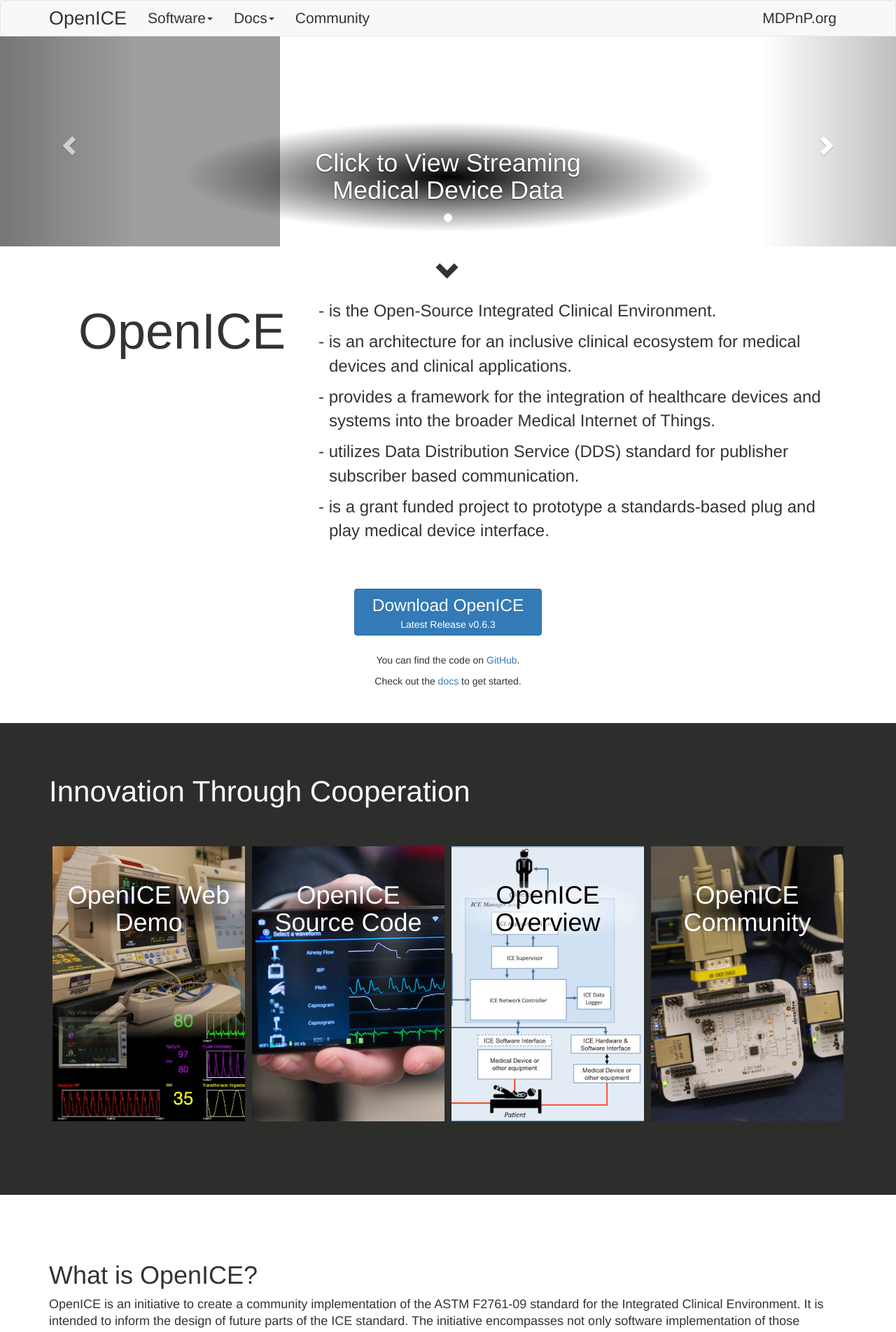
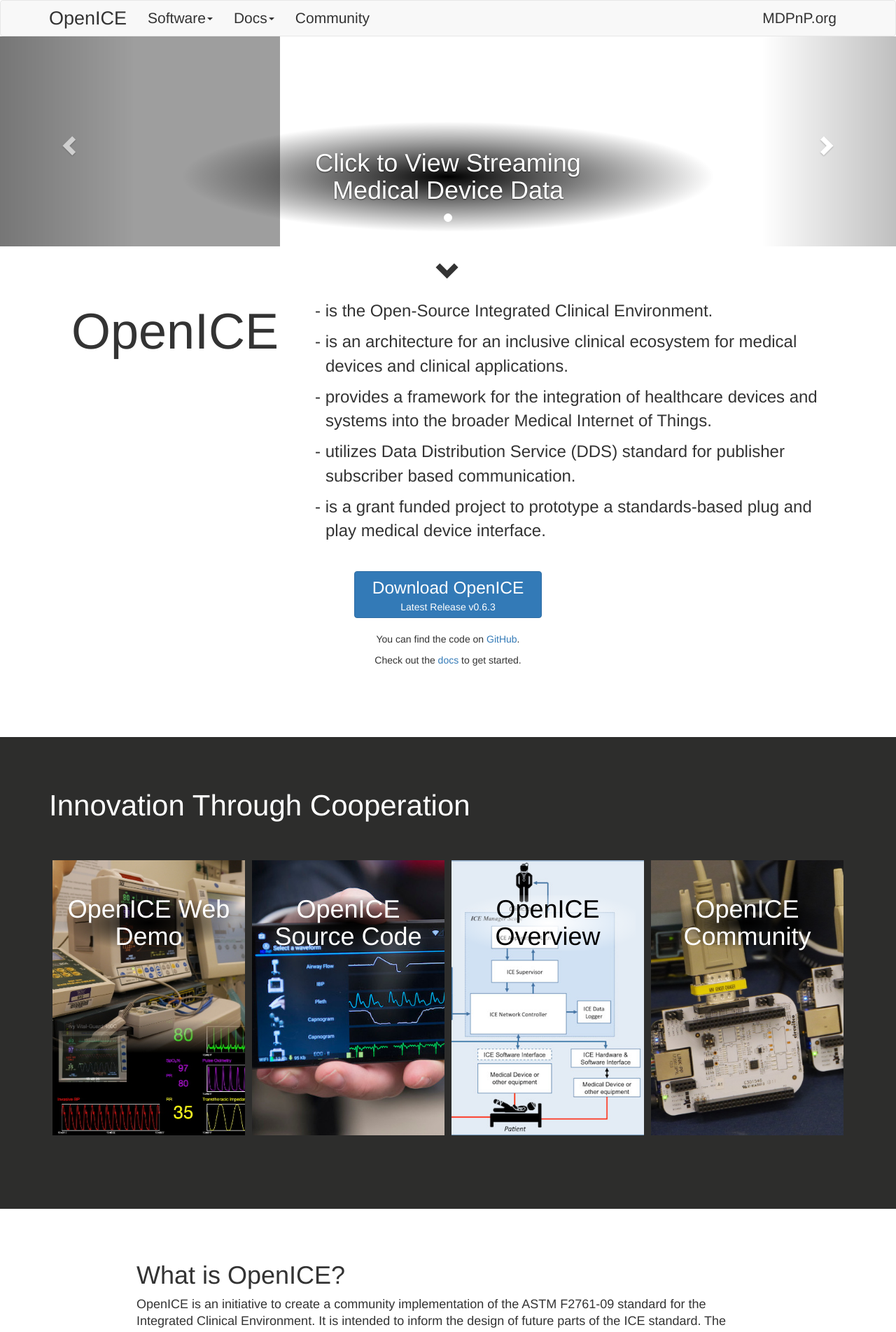
Before and after one commit to jeffplourde/openice, a Jekyll site: the page built from index.html, in a window 1280 px wide. Shown: the top 1903 px of the page at 70% size. Built offline with Jekyll 4.4.1, drawn with Linux system fonts in a browser that asks for light colours; nearby versions of some CDN libraries; library files that are not in the unit come from our copies.

Commit message:
removed the table of links and replaced with a bootstrap grid of links; changed the width of several sections by changing section class from landing-container to page-container; cleaned the html of "landing-text" section up a bit including renaming css around the download button

```diff
--- a/css/custom-style.css
+++ b/css/custom-style.css
@@ -189,17 +189,17 @@ body {
   }
 }
 
-.btn-download {
-  padding: 5px 25px;
-}
-.btn-container-center {
+.download-btn__container {
   margin: 25px auto;
   text-align: center;
 }
-.btn-title {
+.download-btn {
+  padding: 5px 25px;
+}
+.download-btn__title {
   font-size: 1.75em;
 }
-.btn-subtitle {
+.download-btn__subtitle {
   font-weight: 350;
 }
 
@@ -223,32 +223,32 @@ body {
 }
 #landing-text-container {
   overflow: auto;
-  margin-bottom: 50px;
+  margin-bottom: 75px;
 }
-#landing-text-title {
+.landing-text-title {
   font-weight: 300;
   text-align: center;
   font-size: 72px;
 }
-#landing-text-caption li {
+.landing-text-caption li {
   font-weight: 300;
   font-size: 24px;
   padding: 5px;
   text-indent: -15px;
 }
-#landing-text-chevron {
+.landing-text-chevron {
   font-size: 2.5em;
   margin-top: 15px;
   margin-bottom: 5px;
   text-align: center;
 }
 @media (max-width: 768px) {
-  #landing-text-title {
+  .landing-text-title {
     font-size: 36px;
   }
 }
 @media (min-width: 768px) {
-  #landing-text-title {
+  .landing-text-title {
     font-size: 72px;
   }
 }
@@ -488,18 +488,31 @@ body {
   }
 }
 
-.section-software {
+.link-list {
   margin-top: 75px;
-  margin-bottom: 45px;
+  margin-bottom: 65px;
 }
-.section-software th {
+.link-list__row {
+  padding: 8px;
+  line-height: 1.4285;
+  vertical-align: top;
+  border-top: 1px solid #ddd;
+}
+.link-list__row:hover {
+  background-color: #f5f5f5;
+}
+.link-list__title {
   font-size: 24px;
-  margin-top: 20px;
-  margin-bottom: 10px;
+  margin: 3px 0;
   font-weight: 500;
   line-height: 1.1;
+  padding-left: 15px;
+  padding-right: 15px;
 }
-.software-link {
+.link-list__description {
+  line-height: 1.4285;
+}
+.link-list__link-btn-holder {
   text-align: center;
 }
 
--- a/index.html
+++ b/index.html
@@ -37,14 +37,11 @@ title: OpenICE
 </section>
 
 
-<div id="landing-text-container" class="landing-container section-landing-text">
-  <div id="landing-text-chevron">
-    <span class="glyphicon glyphicon-chevron-down"></span>
-  </div>
-  <div id="landing-text-title" class="col-lg-4">
-    <span>OpenICE</span>
-  </div>
-  <div id="landing-text-caption" class="col-lg-8">
+<div id="landing-text-container" class="landing-container">
+  <div class="landing-text-chevron"><span class="glyphicon glyphicon-chevron-down"></span></div>
+  <div class="row">
+    <div class="landing-text-title col-lg-4"><span>OpenICE</span></div>
+    <div class="landing-text-caption col-lg-8">
       <ul class="list-unstyled">
         <li>- is the Open-Source Integrated Clinical Environment.</li>
         <li>- is an architecture for an inclusive clinical ecosystem for medical devices and clinical applications.</li>
@@ -54,19 +51,19 @@ title: OpenICE
       </ul>
     </div>
   </div>
-<div class="btn-container-center">
-  <a class="btn btn-primary btn-download" href="https://github.com/mdpnp/mdpnp/releases/latest" target="_blank">
-    <span class="btn-title">Download OpenICE</span>
+  <div class="download-btn__container">
+    <a class="btn btn-primary download-btn" href="https://github.com/mdpnp/mdpnp/releases/latest" target="_blank">
+      <span class="download-btn__title">Download OpenICE</span>
       <br />
-    <span class="btn-subtitle">Latest Release v{{ site.openice-version }}</span>
+      <span class="download-btn__subtitle">Latest Release v{{ site.openice-version }}</span>
     </a>
-</div>
     <div class="text-center">
+      <br />
       <p>You can find the code on <a href="https://github.com/mdpnp/mdpnp">GitHub</a>.</p>
       <p>Check out the <a href="{{site.url}}/docs/1_overview.html">docs</a> to get started.</p>
     </div>
-<br />
-<br />
+  </div>
+</div>
 
 
 <section class="section-landing-link">
@@ -103,7 +100,7 @@ title: OpenICE
 
 
 <section class="section-whatis">
-  <div class="landing-container">
+  <div class="page-container">
     <h1>What is OpenICE?</h1>
     <h4 style="font-weight: 300; line-height: 1.35">OpenICE is an initiative to create a community implementation of the ASTM F2761-09 standard for the Integrated Clinical Environment. It is intended to inform the design of future parts of the ICE standard. The initiative encompasses not only software implementation of those functionalities described in the standard but also an architecture for a wider clinical ecosystem that incorporates seamless connectivity to increase patient safety. OpenICE seeks to provide a framework for the inclusion of healthcare devices and systems into the broader Internet of Things and Industrial Internet efforts.</h4>
     <br>
@@ -132,233 +129,199 @@ title: OpenICE
 
 
 
-<div class="page-container section-software">
-  <table class="table table-hover">
-
-    <tr><th>OpenICE Web Apps</th></tr>
-    <tr>
-      <td>
+<section class="page-container link-list">
+  <h1>Links and Resources</h1>
+  <br>
+  <div class="row link-list__row"><h3 class="link-list__title">OpenICE Web Apps</h3></div>
+  <div class="row link-list__row">
     <div class="col-md-4 col-sm-6 col-xs-12">
-          <div class="software-link">
-            <a class="btn btn-lg btn-primary btn-block" href="./demo.html" role="button">View the Web Demo</a>
+      <div class="link-list__link-btn-holder">
+        <a class="btn btn-lg btn-primary btn-block" href="./demo.html">View the Web Demo</a>
       </div>
     </div>
     <div class="col-md-8 col-sm-6 col-xs-12">
-          <p>To view the OpenICE web demonstration, click <a href="./demo.html">here</a>. The web demo is a tool that allows the web browser to view data in the medical device lab network in Cambridge, MA.</p>
+      <p class="link-list__description">To view the OpenICE web demonstration, click <a href="./demo.html">here</a>. The web demo is a tool that allows the web browser to view data in the medical device lab network in Cambridge, MA.</p>
     </div>
-      </td>
-    </tr>
-    <tr>
-      <td>
+  </div>
+  <div class="row link-list__row">
     <div class="col-md-4 col-sm-6 col-xs-12">
-          <div class="software-link">
-            <a class="btn btn-lg btn-primary btn-block" href="./diagnostics.html" role="button">View the Diagnostics Page</a>
+      <div class="link-list__link-btn-holder">
+        <a class="btn btn-lg btn-primary btn-block" href="./diagnostics.html">View the Diagnostics Page</a>
       </div>
     </div>
     <div class="col-md-8 col-sm-6 col-xs-12">
-          <p>The OpenICE diagnostic page is a tool that subscribes to and displays all the data in the medical device lab network. This data is what an application or device has access to when it is a participant in OpenICE.</p>
+      <p class="link-list__description">The OpenICE diagnostic page is a tool that subscribes to and displays all the data in the medical device lab network. This data is what an application or device has access to when it is a participant in OpenICE.</p>
     </div>
-      </td>
-    </tr>
+  </div>
 
 
 
-    <tr><th>Downloads</th></tr>
-    <tr>
-      <td>
+  <div class="row link-list__row"><h3 class="link-list__title">Downloads</h3></div>
+  <div class="row link-list__row">
     <div class="col-md-4 col-sm-6 col-xs-12">
-          <div class="software-link">
+      <div class="link-list__link-btn-holder">
         <a class="btn btn-lg btn-primary btn-block" href="https://github.com/mdpnp/mdpnp/releases/latest" target="_blank">Download OpenICE</a>
       </div>
     </div>
     <div class="col-md-8 col-sm-6 col-xs-12">
-          <p>The OpenICE Demo Apps Software is a application for PC, Mac and Linux that contains an OpenICE application supervisor, device adapters and device simulators. The demo application supervisor comes with a sample PCA infusion safety application, simulated medical device controller, a x-ray / ventilator synchronization demo and vital signs visualization application. Follow the link and press the big one-click download button to run the pre-built, hassle-free application.</p>
+      <p class="link-list__description">The OpenICE Demo Apps Software is a application for PC, Mac and Linux that contains an OpenICE application supervisor, device adapters and device simulators. The demo application supervisor comes with a sample PCA infusion safety application, simulated medical device controller, a x-ray / ventilator synchronization demo and vital signs visualization application. Follow the link and press the big one-click download button to run the pre-built, hassle-free application.</p>
     </div>
-      </td>
-    </tr>
-    <tr>
-      <td>
+  </div>
+  <div class="row link-list__row">
     <div class="col-md-4 col-sm-6 col-xs-12">
-          <div class="software-link">
-            <a class="btn btn-lg btn-primary btn-block" href="https://github.com/jeffplourde/openice" role="button" target="_blank">Download OpenICE.info</a>
+      <div class="link-list__link-btn-holder">
+        <a class="btn btn-lg btn-primary btn-block" href="https://github.com/jeffplourde/openice" target="_blank">Download OpenICE.info</a>
       </div>
     </div>
     <div class="col-md-8 col-sm-6 col-xs-12">
-          <p>To download or view the repository of source code for the OpenICE web demo and diagnostic page, visit the OpenICE project on github.</p>
+      <p class="link-list__description">To download or view the repository of source code for the OpenICE web demo and diagnostic page, visit the OpenICE project on github.</p>
     </div>
-      </td>
-    </tr>
+  </div>
 
 
 
-    <tr><th id="docs">Getting Started</th></tr>
+  <div class="row link-list__row"><h3 id="docs" class="link-list__title">Getting Started</h3></div>
   {% for doc in site.docs %}
     {% if doc.title-sm %}
-        <tr>
-          <td>
+      <div class="row link-list__row">
         <div class="col-md-4 col-sm-6 col-xs-12">
-              <div class="software-link">
-                <a class="btn btn-lg btn-primary btn-block" role="button" href="{{ doc.url | prepend: site.baseurl }}">{{ doc.title-sm }}</a>
+          <div class="link-list__link-btn-holder">
+            <a class="btn btn-lg btn-primary btn-block" href="{{ doc.url | prepend: site.baseurl }}">{{ doc.title-sm }}</a>
           </div>
         </div>
         <div class="col-md-8 col-sm-6 col-xs-12">
-              <p>{{ doc.description }}</p>
+          <p class="link-list__description">{{ doc.description }}</p>
         </div>
-          </td>
-        </tr>
+      </div>
     {% endif %}
   {% endfor %}
 
 
 
-    <tr><th id="dev">For Developers</th></tr>
-    <tr>
-      <td>
+  <div class="row link-list__row"><h3 id="dev" class="link-list__title">For Developers</h3></div>
+  <div class="row link-list__row">
     <div class="col-md-4 col-sm-6 col-xs-12">
-          <div class="software-link">
-            <a class="btn btn-lg btn-primary btn-block" href="https://github.com/mdpnp/mdpnp" role="button" target="_blank">OpenICE Git Repository</a>
+      <div class="link-list__link-btn-holder">
+        <a class="btn btn-lg btn-primary btn-block" href="https://github.com/mdpnp/mdpnp" target="_blank">OpenICE Git Repository</a>
       </div>
     </div>
     <div class="col-md-8 col-sm-6 col-xs-12">
-          <p>OpenICE git repository is open source and available on GitHub. We encourage developers to contribute to the codebase. Feel free to submit a pull request! Contact us in the <a href="http://community.openice.info" target="_blank">community</a> for more information about contributing.</p>
+      <p class="link-list__description">OpenICE git repository is open source and available on GitHub. We encourage developers to contribute to the codebase. Feel free to submit a pull request! Contact us in the <a href="http://community.openice.info" target="_blank">community</a> for more information about contributing.</p>
     </div>
-      </td>
-    </tr>
-    <tr>
-      <td>
+  </div>
+  <div class="row link-list__row">
     <div class="col-md-4 col-sm-6 col-xs-12">
-          <div class="software-link">
-            <a class="btn btn-lg btn-primary btn-block" role="button" target="_blank" href="https://docs.google.com/document/d/1g1zYd3kdxk8tL3zzkTJM38ied9Mi-prGTvvsf9LkDJw">App Architecture Description</a>
+      <div class="link-list__link-btn-holder">
+        <a class="btn btn-lg btn-primary btn-block" target="_blank" href="https://docs.google.com/document/d/1g1zYd3kdxk8tL3zzkTJM38ied9Mi-prGTvvsf9LkDJw">App Architecture Description</a>
       </div>
     </div>
     <div class="col-md-8 col-sm-6 col-xs-12">
-          <p>The Infusion Safety Application Architecture Description provides a high-level survey of key architectural components of the current implementation of an Integrated Clinical Environment (ICE) devised at the MD PnP Interoperability Lab in Cambridge, MA. This document offers readers a targeted glimpse of key design features of that implementation that pertain specifically to the PCA Infusion Safety application.</p>
+      <p class="link-list__description">The Infusion Safety Application Architecture Description provides a high-level survey of key architectural components of the current implementation of an Integrated Clinical Environment (ICE) devised at the MD PnP Interoperability Lab in Cambridge, MA. This document offers readers a targeted glimpse of key design features of that implementation that pertain specifically to the PCA Infusion Safety application.</p>
     </div>
-      </td>
-    </tr>
-    <tr>
-      <td>
+  </div>
+  <div class="row link-list__row">
     <div class="col-md-4 col-sm-6 col-xs-12">
-          <div class="software-link">
-            <a class="btn btn-lg btn-primary btn-block" role="button" target="_blank" href="https://github.com/mdpnp/hello-openice">Hello, OpenICE!</a>
+      <div class="link-list__link-btn-holder">
+        <a class="btn btn-lg btn-primary btn-block" target="_blank" href="https://github.com/mdpnp/hello-openice">Hello, OpenICE!</a>
       </div>
     </div>
     <div class="col-md-8 col-sm-6 col-xs-12">
-          <p>Want to use the OpenICE platform for something new? Write your own OpenICE app! The code repo hello-openice will help you tackle basic device subscription, vital signs collection, and more.</p>
+      <p class="link-list__description">Want to use the OpenICE platform for something new? Write your own OpenICE app! The code repo hello-openice will help you tackle basic device subscription, vital signs collection, and more.</p>
     </div>
-      </td>
-    </tr>
-    <tr>
-      <td>
+  </div>
+  <div class="row link-list__row">
     <div class="col-md-4 col-sm-6 col-xs-12">
-          <div class="software-link">
-            <a class="btn btn-lg btn-primary btn-block" role="button" target="_blank" href="https://github.com/mdpnp/mdpnp/blob/master/data-types/x73-idl/src/main/idl/ice/ice.idl">OpenICE IDL</a>
+      <div class="link-list__link-btn-holder">
+        <a class="btn btn-lg btn-primary btn-block" target="_blank" href="https://github.com/mdpnp/mdpnp/blob/master/data-types/x73-idl/src/main/idl/ice/ice.idl">OpenICE IDL</a>
       </div>
     </div>
     <div class="col-md-8 col-sm-6 col-xs-12">
-          <p>ice.idl is the OpenICE Interface Description Language document that describes the data structure of the OpenICE compliant devices and applications.</p>
+      <p class="link-list__description">ice.idl is the OpenICE Interface Description Language document that describes the data structure of the OpenICE compliant devices and applications.</p>
     </div>
-      </td>
-    </tr>
+  </div>
   {% for doc in site.devdocs %}
     {% if doc.title-sm %}
-        <tr>
-          <td>
+      <div class="row link-list__row">
         <div class="col-md-4 col-sm-6 col-xs-12">
-              <div class="software-link">
-                <a class="btn btn-lg btn-primary btn-block" role="button" href="{{ doc.url | prepend: site.baseurl }}">{{ doc.title-sm }}</a>
+          <div class="link-list__link-btn-holder">
+            <a class="btn btn-lg btn-primary btn-block" href="{{ doc.url | prepend: site.baseurl }}">{{ doc.title-sm }}</a>
           </div>
         </div>
         <div class="col-md-8 col-sm-6 col-xs-12">
-              <p>{{ doc.description }}</p>
+          <p class="link-list__description">{{ doc.description }}</p>
         </div>
-          </td>
-        </tr>
+      </div>
     {% endif %}
   {% endfor %}
 
 
 
-    <tr><th id="videos">Videos</th></tr>
-    <tr>
-      <td>
+  <div class="row link-list__row"><h3 id="videos" class="link-list__title">Videos</h3></div>
+  <div class="row link-list__row">
     <div class="col-md-4 col-sm-6 col-xs-12">
-          <div class="software-link">
-            <a class="btn btn-lg btn-primary btn-block" role="button" href="https://vimeo.com/116916484" target="_blank">OpenICE Overview</a>
+      <div class="link-list__link-btn-holder">
+        <a class="btn btn-lg btn-primary btn-block" href="https://vimeo.com/116916484" target="_blank">OpenICE Overview</a>
       </div>
     </div>
     <div class="col-md-8 col-sm-6 col-xs-12">
-          <p>Learn more about the OpenICE platform and where to find the software from this quick webinar!</p>
+      <p class="link-list__description">Learn more about the OpenICE platform and where to find the software from this quick webinar!</p>
     </div>
-      </td>
-    </tr>
-    <tr>
-      <td>
+  </div>
+  <div class="row link-list__row">
     <div class="col-md-4 col-sm-6 col-xs-12">
-          <div class="software-link">
-            <a class="btn btn-lg btn-primary btn-block" role="button" href="https://vimeo.com/116917809" target="_blank">OpenICE Technical Intro</a>
+      <div class="link-list__link-btn-holder">
+        <a class="btn btn-lg btn-primary btn-block" href="https://vimeo.com/116917809" target="_blank">OpenICE Technical Intro</a>
       </div>
     </div>
     <div class="col-md-8 col-sm-6 col-xs-12">
-          <p>Take an in depth look at OpenICE in this technical presentation. Lead developer Jeff Plourde explains the fundamentals of our distributed system and our use of the DDS middleware. After viewing this webinar, you will understand the basic operating principles of OpenICE.</p>
+      <p class="link-list__description">Take an in depth look at OpenICE in this technical presentation. Lead developer Jeff Plourde explains the fundamentals of our distributed system and our use of the DDS middleware. After viewing this webinar, you will understand the basic operating principles of OpenICE.</p>
     </div>
-      </td>
-    </tr>
-    <tr>
-      <td>
+  </div>
+  <div class="row link-list__row">
     <div class="col-md-4 col-sm-6 col-xs-12">
-          <div class="software-link">
-            <a class="btn btn-lg btn-primary btn-block" role="button" href="https://vimeo.com/116693950" target="_blank">MD PnP Lab Tour</a>
+      <div class="link-list__link-btn-holder">
+        <a class="btn btn-lg btn-primary btn-block" href="https://vimeo.com/116693950" target="_blank">MD PnP Lab Tour</a>
       </div>
     </div>
     <div class="col-md-8 col-sm-6 col-xs-12">
-          <p>The lab here at MD PnP is constantly expanding it's capabilities and collaborations. Check out our current capabilities, equipment and infrastructure.</p>
+      <p class="link-list__description">The lab here at MD PnP is constantly expanding it's capabilities and collaborations. Check out our current capabilities, equipment and infrastructure.</p>
     </div>
-      </td>
-    </tr>
-    <tr>
-      <td>
+  </div>
+  <div class="row link-list__row">
     <div class="col-md-4 col-sm-6 col-xs-12">
-          <div class="software-link">
-            <a class="btn btn-lg btn-primary btn-block" role="button" href="http://webcasts.prismtech.com/files/webcasts/DDS-MD-PnP-Healthcare-WebcastNov2014.mp4" target="_blank">MDPnP/PrismTech Webinar</a>
+      <div class="link-list__link-btn-holder">
+        <a class="btn btn-lg btn-primary btn-block" href="http://webcasts.prismtech.com/files/webcasts/DDS-MD-PnP-Healthcare-WebcastNov2014.mp4" target="_blank">MDPnP/PrismTech Webinar</a>
       </div>
     </div>
     <div class="col-md-8 col-sm-6 col-xs-12">
-          <p>Checkout the members of the MD PnP team presenting in PrismTech's webinar "Harnessing DDS in Next Generation Healthcare Systems Webcast." Learn about DDS and it's use in the OpenICE prototype.</p>
+      <p class="link-list__description">Checkout the members of the MD PnP team presenting in PrismTech's webinar "Harnessing DDS in Next Generation Healthcare Systems Webcast." Learn about DDS and it's use in the OpenICE prototype.</p>
     </div>
-      </td>
-    </tr>
+  </div>
 
 
 
-    <tr><th id="helpful">Helpful information</th></tr>
-    <tr>
-      <td>
+  <div class="row link-list__row"><h3 id="helpful" class="link-list__title">Helpful information</h3></div>
+  <div class="row link-list__row">
     <div class="col-md-4 col-sm-6 col-xs-12">
-          <div class="software-link">
-            <a class="btn btn-lg btn-primary btn-block" role="button" target="_blank" href="http://www.mdpnp.org/uploads/F2761_completed_committee_draft.pdf">ICE Standard F2761</a>
+      <div class="link-list__link-btn-holder">
+        <a class="btn btn-lg btn-primary btn-block" target="_blank" href="http://www.mdpnp.org/uploads/F2761_completed_committee_draft.pdf">ICE Standard F2761</a>
       </div>
     </div>
     <div class="col-md-8 col-sm-6 col-xs-12">
       <p>ICE Standard F2761 - "Essential safety requirements for equipment comprising the patient-centric integrated clinical environment (ICE) — Part 1: General requirements and conceptual model" is the theoretical foundation of the OpenICE prototype. ICE-compliant architectures are intended to enable comprehensive medical device data acquisition for the EMR, and the integration of medical devices to enable real-time decision support, safety interlocks, and closed-loop control. The ICE standardization activity was initiated in 2006 by ASTM International, committee F29, based on foundational work performed by the MD PnP program and collaborators.</p>
     </div>
-      </td>
-    </tr>
-    <tr>
-      <td>
+  </div>
+  <div class="row link-list__row">
     <div class="col-md-4 col-sm-6 col-xs-12">
-          <div class="software-link">
-            <a class="btn btn-lg btn-primary btn-block" role="button" target="_blank" href="http://portals.omg.org/dds/">OMG DDS Portal</a>
+      <div class="link-list__link-btn-holder">
+        <a class="btn btn-lg btn-primary btn-block" target="_blank" href="http://portals.omg.org/dds/">OMG DDS Portal</a>
       </div>
     </div>
     <div class="col-md-8 col-sm-6 col-xs-12">
       <p>The Object Management Group's Data Distribution Service (DDS) is a standardized publish-subscribe middleware for near-real-time communication in distributed systems. DDS is used as the underlying technology to facilitate medical device and application communication. The base standard has been implemented by PrismTech, Real-Time Innovations and the OpenDDS project. For an overview of MD PnP's use of DDS, checkout this <a href="http://www.slideshare.net/PrismTech1/harnessing-dds-in-next-generation-healthcare-systems" target="_blank">slideshare</a>.</p>
     </div>
-      </td>
-    </tr>
-
-  </table>
   </div>
+</section>
 
 
 <section class="section-landing-slogan">
```
Also changed, not shown: _docs/1_overview.html (+4 -4 lines). Lines whose indentation alone changed are shown as unchanged.
